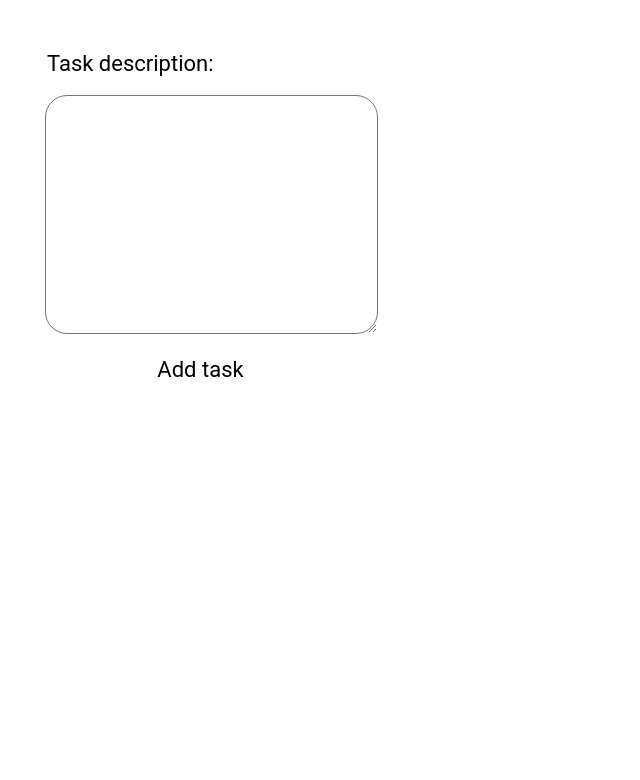
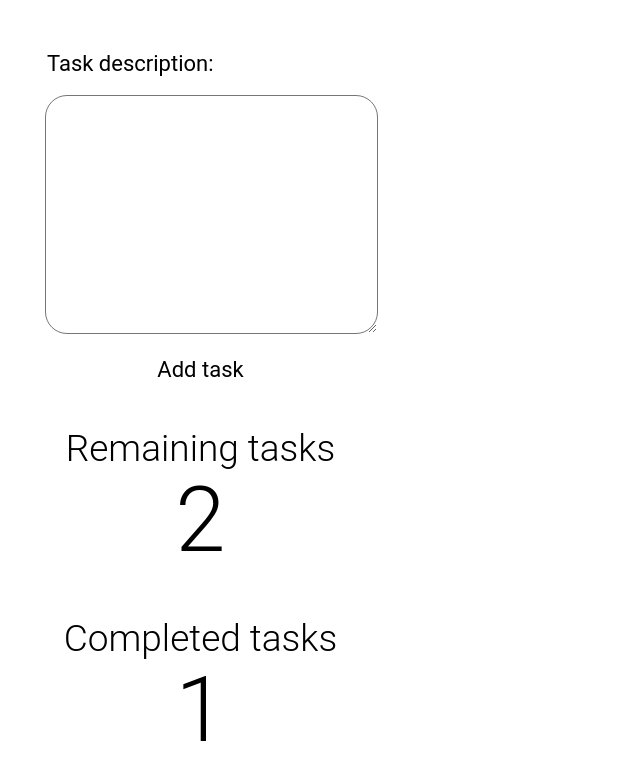
Before and after one commit to CaioFML/koombea-react-challenge, a React (Create React App) app: page / in a window 1280 px wide. Shown: the top 780 px of the page, without its empty margins (0-640 px from the left). Built offline with nearby package versions, Linux system fonts and the light colour scheme.

Commit message:
Add the completed tasks

```diff
--- /dev/null
+++ b/src/components/CompletedTasks.css
@@ -0,0 +1,33 @@
+.completed-tasks-label {
+  position: absolute;
+  width: 311px;
+  height: 49px;
+  left: 45px;
+  top: 580px;
+
+  font-family: 'Roboto';
+  font-style: normal;
+  font-weight: 300;
+  font-size: 37px;
+  line-height: 43px;
+  text-align: center;
+
+  color: #000000;
+}
+
+.completed-tasks {
+  position: absolute;
+  width: 153px;
+  height: 133px;
+  left: 124px;
+  top: 550px;
+
+  font-family: 'Roboto';
+  font-style: normal;
+  font-weight: 300;
+  font-size: 90px;
+  line-height: 141px;
+  text-align: center;
+
+  color: #000000;
+}
--- /dev/null
+++ b/src/components/CompletedTasks.js
@@ -0,0 +1,12 @@
+import './CompletedTasks.css';
+
+function CompletedTasks() {
+  return(
+    <>
+      <p className='completed-tasks-label'>Completed tasks</p>
+      <p className='completed-tasks'>1</p>
+    </>
+  )
+}
+
+export default CompletedTasks
--- a/src/components/Sidebar.js
+++ b/src/components/Sidebar.js
@@ -1,3 +1,5 @@
+import CompletedTasks from './CompletedTasks';
+import RemainingTasks from './RemainingTasks';
 import './Sidebar.css';
 import TaskForm from './TaskForm';
 
@@ -5,8 +7,8 @@ function Sidebar() {
   return(
     <div className="sidebar-background">
       <TaskForm />
-      <></>
-      <></>
+      <RemainingTasks />
+      <CompletedTasks />
     </div>
   )
 }
```
